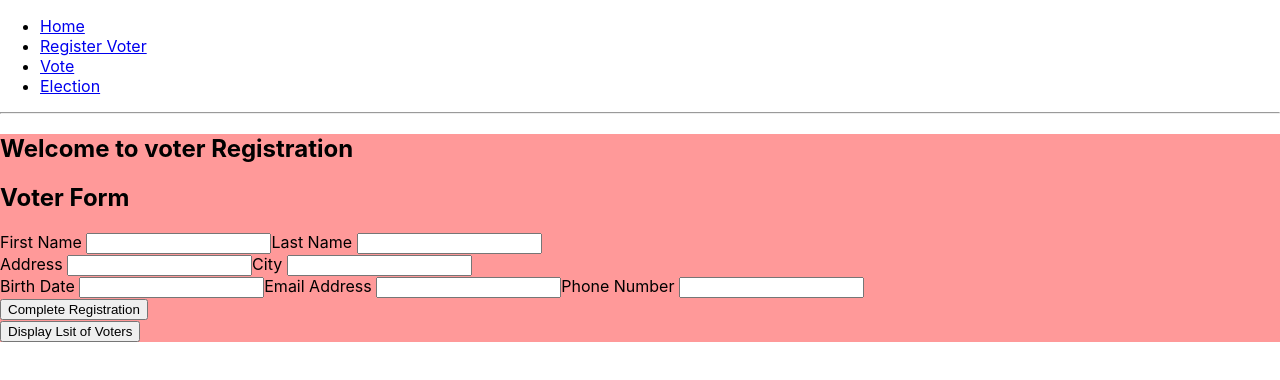
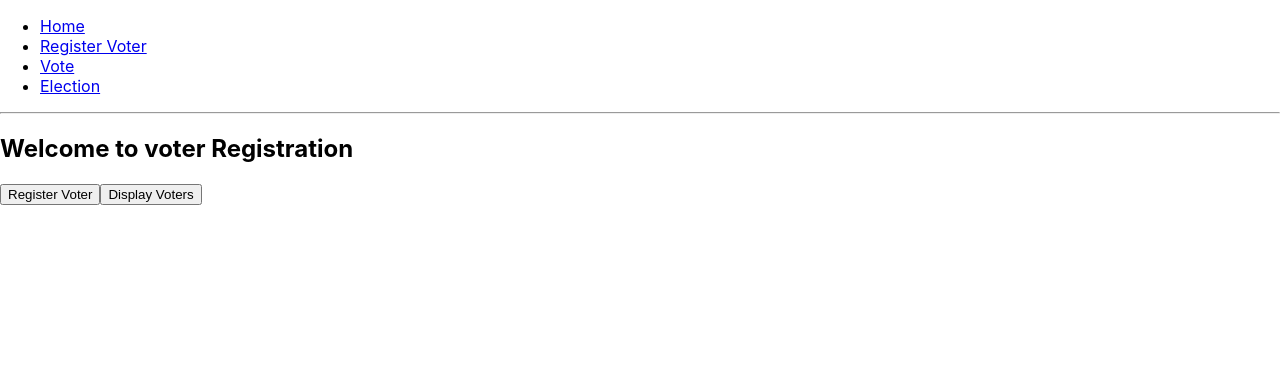
Before and after one commit to ormagomy/tacocat, a React (Create React App) app: page /VoterRegsitration in a window 1280 px wide. Shown: the top 380 px of the page. Built offline with nearby package versions, Linux system fonts and the light colour scheme; data requests are answered from the project's data file.

Commit message:
Added some logic around the registration page

```diff
--- a/db.json
+++ b/db.json
@@ -1,7 +1,7 @@
 {
     "voters": [
         {
-            "id": 123,
+            "id": 1,
             "firstname": "Fred",
             "lastname": "Flintstone",
             "address": "123 calle de street",
@@ -11,7 +11,7 @@
             "phone": "520-123-4567"
         },
         {
-            "id": 234,
+            "id": 2,
             "firstname": "Wilma",
             "lastname": "FlintStone",
             "address": "456 street",
@@ -53,9 +53,23 @@
     ],
     "ballots": [
         {
-            "id": 1,
-            "voterId": 123,
-            "electionId": 1,
+            "electionId": 2,
+            "voterId": 1,
+            "votes": [
+                {
+                    "questionId": 1,
+                    "answer": false
+                },
+                {
+                    "questionId": 2,
+                    "answer": true
+                }
+            ],
+            "id": 1
+        },
+        {
+            "electionId": 2,
+            "voterId": 2,
             "votes": [
                 {
                     "questionId": 1,
@@ -65,22 +79,8 @@
                     "questionId": 2,
                     "answer": false
                 }
-            ]
-        },
-        {
-            "id": 2,
-            "voterId": 234,
-            "electionId": 1,
-            "votes": [
-                {
-                    "questionId": 1,
-                    "answer": true
-                },
-                {
-                    "questionId": 2,
-                    "answer": true
-                }
-            ]
+            ],
+            "id": 2
         }
     ]
 }
--- a/src/components/VoterForm.tsx
+++ b/src/components/VoterForm.tsx
@@ -1,16 +1,5 @@
 import React, {useState, ChangeEvent} from 'react';
 import {NewVoter} from '../models/Voters';
-
-let testDate = {
-    id: 123,
-    firstname: 'Fred',
-    lastname: 'Flintstone',
-    address: '123 calle de street',
-    city: 'here',
-    birthdate: '12/12/12',
-    email: 'here@work.com',
-    phone: '520-123-4567',
-};
 
 type HTMLFormControls = HTMLInputElement | HTMLSelectElement | HTMLTextAreaElement;
 
--- a/src/components/VoterRegsitration.tsx
+++ b/src/components/VoterRegsitration.tsx
@@ -3,13 +3,14 @@ import {useDispatch, useSelector} from 'react-redux';
 import {bindActionCreators} from 'redux';
 import {addVoter, deleteVoter, editVoter, fetchVoters} from '../actions/voterActions';
 import {AppState} from '../models/AppState';
-import {Voter} from '../models/Voters';
+import {NewVoter, Voter} from '../models/Voters';
 
 import {VoterForm} from './VoterForm';
 import {VoterTable} from './VoterTable';
 
 export function VoterRegsitration() {
-    const [displayVoters, setDisplay] = useState(false);
+    const [displayVoters, setDisplayVoters] = useState(false);
+    const [displayRegistration, setDisplayRegistration] = useState(false);
 
     const dispatch = useDispatch();
     const voters = useSelector<AppState, Voter[]>((state) => state.voters);
@@ -23,26 +24,31 @@ export function VoterRegsitration() {
         dispatch
     );
 
+    const onAddVoter = (voter: NewVoter) => {
+        boundActions.onAddVoter(voter);
+        setDisplayRegistration(false);
+    };
+
     // Fetch the initial list of voters
     useEffect(() => {
         dispatch(fetchVoters());
     }, [dispatch]);
 
-    const display = () => {
-        return setDisplay(!displayVoters);
-    };
-
-    const divStyle = {
-        backgroundColor: '#ff9999',
-    };
-
     return (
-        <div style={divStyle}>
+        <div>
             <h2> Welcome to voter Registration</h2>
 
-            <VoterForm buttonText="Complete Registration" {...boundActions} />
+            <button
+                onClick={() => {
+                    setDisplayRegistration(!displayRegistration);
+                    setDisplayVoters(false);
+                }}
+            >
+                {displayRegistration ? 'Close Registration' : 'Register Voter'}
+            </button>
+            {displayRegistration && <VoterForm buttonText="Complete Registration" {...boundActions} onAddVoter={onAddVoter} />}
 
-            <button onClick={display}>Display Lsit of Voters</button>
+            {!displayRegistration && <button onClick={() => setDisplayVoters(!displayVoters)}>{displayVoters ? 'Hide' : 'Display'} Voters</button>}
             {displayVoters && <VoterTable voters={voters} {...boundActions} />}
         </div>
     );
```
